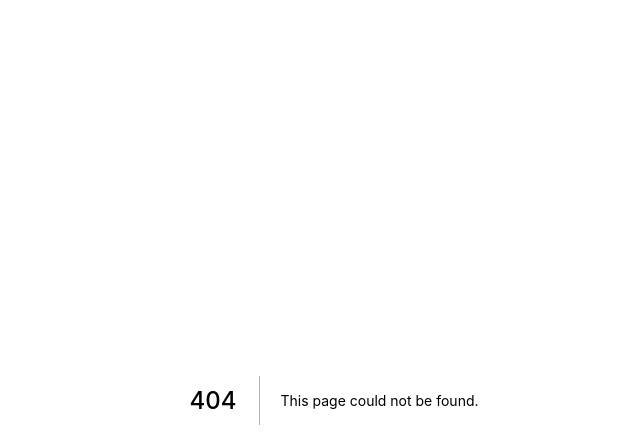
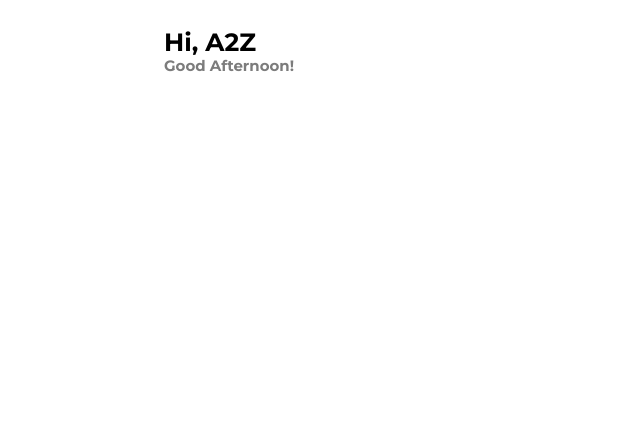
Before and after one commit to SasiDharan731/A2Z_Techvalley_NMIT-HACKS_2022, a Next.js app in the folder app/: page /robotcontrol in a window 1280 px wide. Before the commit this address had no page. Shown: the top 448 px of the page, without its empty margins (306-946 px from the left). Built offline with nearby package versions, Linux system fonts and the light colour scheme.

Commit message:
Robot Control page started

```diff
--- /dev/null
+++ b/app/pages/robotcontrol.js
@@ -0,0 +1,23 @@
+import React from 'react'
+import styles from '../styles/robotcontrol.module.css';
+import Image from 'next/image';
+
+function robotcontrol() {
+  return (
+    <div>
+
+        <div>
+            <div className={styles.pu}>
+                <div className={styles.topBar}>
+                    <div onClick={() => router.push('/dashboard')}>
+                        <span className={styles.headingHi}>Hi, A2Z</span> <br />
+                        <span className={styles.greeting}>Good Afternoon!</span>
+                    </div>
+                </div>
+            </div>
+        </div>
+    </div>
+  );
+}
+
+export default robotcontrol;
--- /dev/null
+++ b/app/styles/robotcontrol.module.css
@@ -0,0 +1,27 @@
+.topBar {
+  margin: 30px 0 50px 10px;
+}
+.pu {
+  width: 90vw;
+  margin: 0 auto;
+  max-width: 360px;
+}
+.headingHi {
+  font-family: "Montserrat", sans-serif;
+  font-style: normal;
+  font-weight: bold;
+  font-size: 25px;
+  line-height: 24px;
+
+  color: #000000;
+}
+
+.greeting {
+  font-family: "Montserrat", sans-serif;
+  font-style: normal;
+  font-weight: bold;
+  font-size: 15px;
+  line-height: 18px;
+
+  color: #7c7c7c;
+}
```
